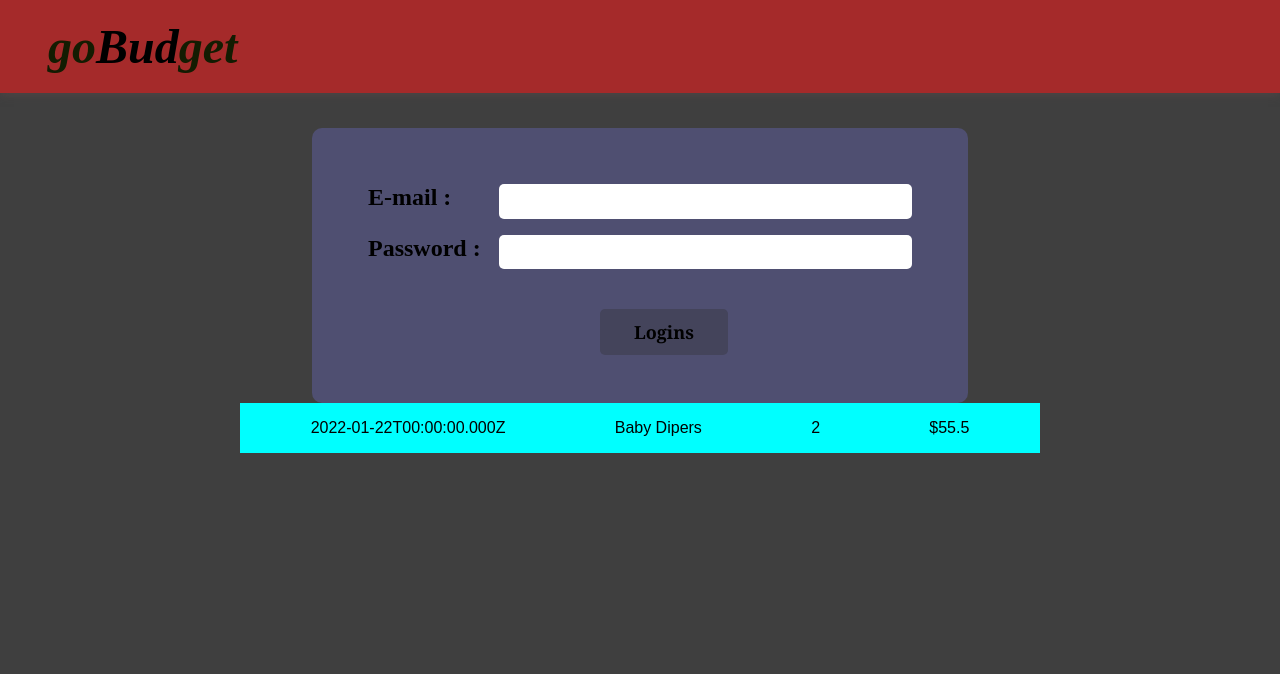
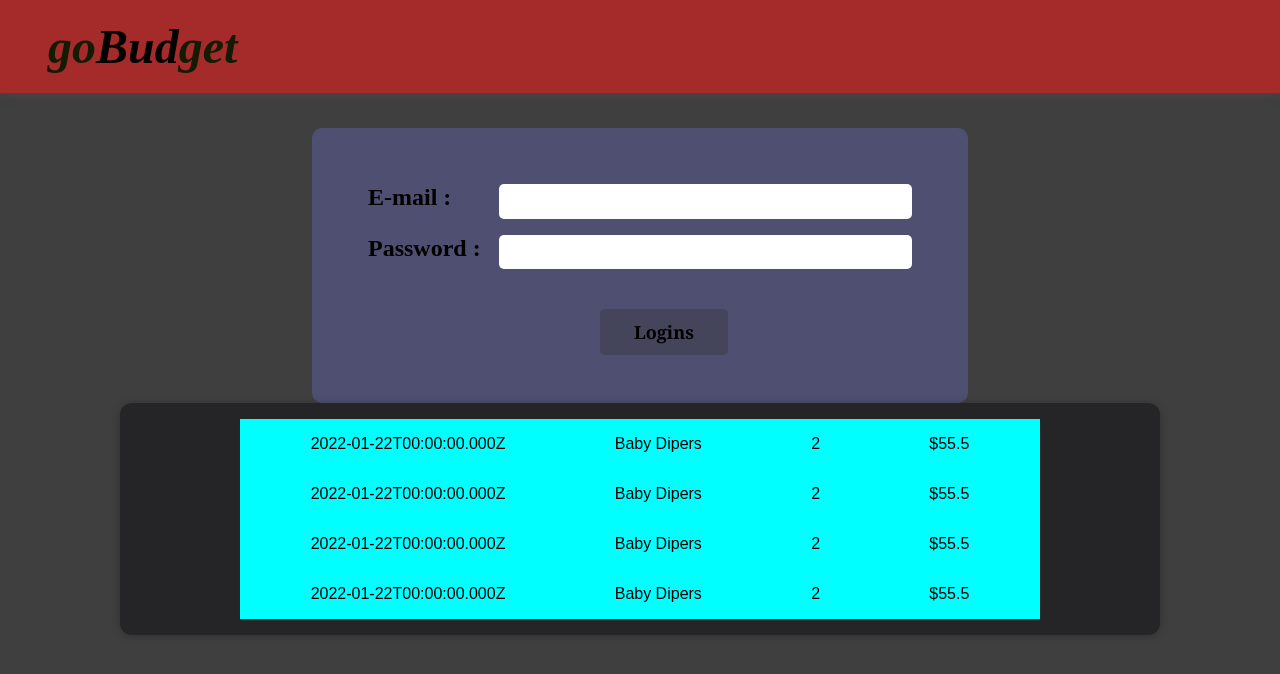
Before and after one commit to ogedengbewisdom/budget, a React (Create React App) app: page / in a window 1280 px wide. Shown: the top 674 px of the page. Built offline with nearby package versions, Linux system fonts and the light colour scheme.

Commit message:
outPuting expenseItem component

```diff
--- a/src/Expenses/Expenses.js
+++ b/src/Expenses/Expenses.js
@@ -1,10 +1,15 @@
+import Card from "../Layout/Card"
 import ExpenseItem from "./ExpenseItem"
+import classes from "./Expenses.module.css"
 
 const Expenses = () => {
     return (
-        <div>
+        <Card className={classes.expenses}>
             <ExpenseItem />
-        </div>
+            <ExpenseItem />
+            <ExpenseItem />
+            <ExpenseItem />
+        </Card>
     )
 }
 
```
